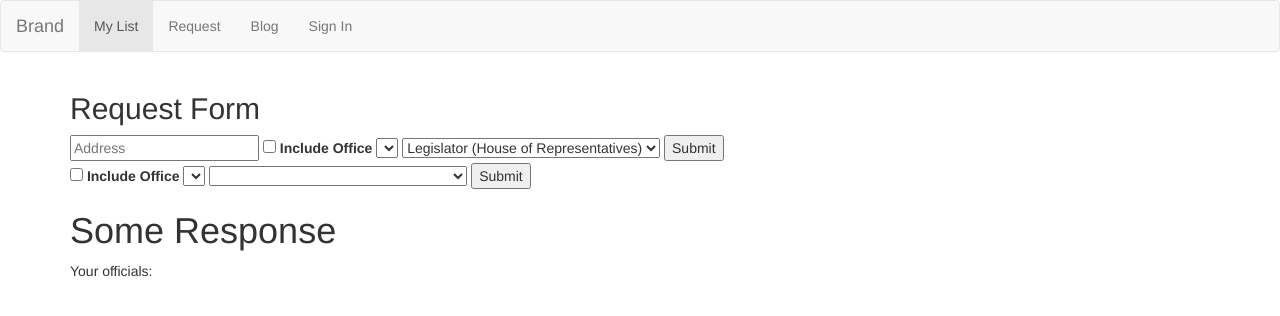
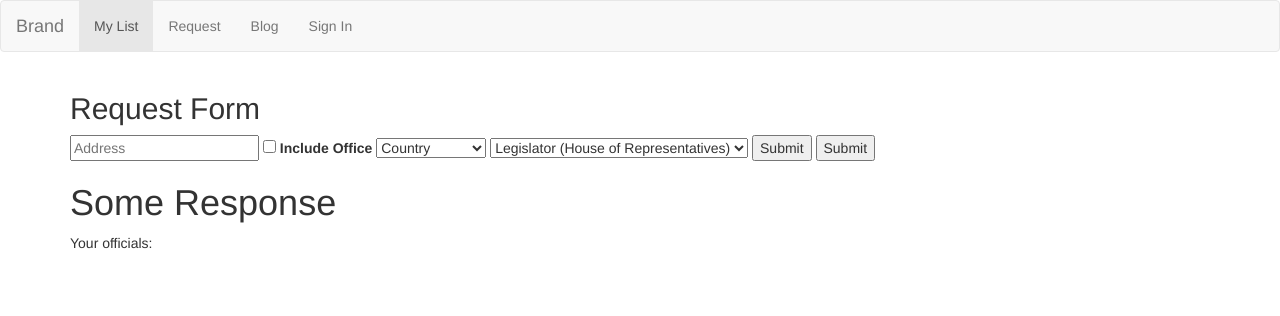
Before and after one commit to swrw90/contact-reps-app, a website: page public/index.html at #/reqInfo in a window 1280 px wide. Drawn offline with nearby package versions, Linux system fonts and the light colour scheme; some packages are replaced by stand-ins of ours; no server answers.

Commit message:
fixed offices display issue

```diff
--- a/models/billSchema.js
+++ b/models/billSchema.js
@@ -1,4 +1,4 @@
-//SCHEMAS
+//SCHEMA
 var mongoose = require("mongoose")
 var billSchema = new mongoose.Schema({
     title: String,
--- a/public/components/services/chamberListService.js
+++ b/public/components/services/chamberListService.js
@@ -1,15 +1,15 @@
 var app = angular.module("contactRepsApp");
 var chambers = [{
                 chamber: "house",
-                display: "House of Representatives"
+                view: "House of Representatives"
             },
             {
                 chamber: "senate",
-                display: "Senate"
+                view: "Senate"
             },
             {
                 chamber: "both",
-                display: "Both (For Passed Only"
+                view: "Both (For Passed Only"
             },
         ]
 app.constant("CHAMBERS", chambers);
--- a/public/components/services/congressListService.js
+++ b/public/components/services/congressListService.js
@@ -1,27 +1,27 @@
 var app = angular.module("contactRepsApp");
 var congress = [{
         number: "110",
-        display: "110th"
+        menu: "110th"
     },
     {
         number: "111",
-        display: "111th"
+        menu: "111th"
     },
     {
         number: "112",
-        display: "112th"
+        menu: "112th"
     },
     {
         number: "113",
-        display: "113th"
+        menu: "113th"
     },
     {
         number: "114",
-        display: "114th"
+        menu: "114th"
     },
     {
         number: "115",
-        display: "115th"
+        menu: "115th"
     },
 
 ]
--- a/public/components/services/repsApiReq.js
+++ b/public/components/services/repsApiReq.js
@@ -2,12 +2,9 @@ angular.module("contactRepsApp");
 app.service("repsApiReq", ["$http", function ($http) {
 
     this.getRepInfo = function (repsInfo) {
-
         var config = {
             params: repsInfo
         }
         return $http.get("https://www.googleapis.com/civicinfo/v2/representatives?key=AIzaSyCnS7XgZcVD8IfLIJlOZiuysz7S8p8BLcE", config);
-        // return $http.get("https://www.googleapis.com/civicinfo/v2/representatives?address=" + address + "&includeOffices=" + repsInfo.includeOffice + "&levels=" + repsInfo.levels + "&roles=" + repsInfo.types + "&key=AIzaSyCnS7XgZcVD8IfLIJlOZiuysz7S8p8BLcE");
-
     };
 }]);
--- a/public/components/user/formCtrl.js
+++ b/public/components/user/formCtrl.js
@@ -1,6 +1,5 @@
 var app = angular.module("contactRepsApp");
-app.controller("formCtrl", ["$scope", "roleService", "officesService", "repsApiReq", "congressListService", "chamberListService", "billReqService",
-function ($scope, roleService, officesService, repsApiReq, congressListService, chamberListService, billReqService) {
+app.controller("formCtrl", ["$scope", "roleService", "officesService", "repsApiReq", "congressListService", "chamberListService", "billReqService", function ($scope, roleService, officesService, repsApiReq, congressListService, chamberListService, billReqService) {
 
     $scope.addInfo = function (info) {
         repsApiReq.getRepInfo(info).then(function (response) {
@@ -16,7 +15,9 @@ function ($scope, roleService, officesService, repsApiReq, congressListService,
 
     };
 
-  $scope.addBill = function (bill) {
+    $scope.offices = officesService.getAllOffices();
+
+    $scope.addBill = function (bill) {
     billReqService.getBill(bill).then(function (response) {
         console.log(response.data);
         $scope.billInfo = response.data;
--- a/public/components/user/reqForm.html
+++ b/public/components/user/reqForm.html
@@ -6,16 +6,17 @@
     <select ng-model="info.levels" ng-options="office.level as office.label for office in offices"></select>
     <select ng-model="info.types" ng-options="role.role as role.display for role in roles"></select>
     <button type="submit" ng-click="addInfo(info)">Submit</button>
+    <button type="submit" ng-click="addBill(bill)">Submit</button>
 </form>
 
-<form>
+<!--<form>
 
     <input ng-model="bill.includeOffice" type="checkbox">
     <label>Include Office</label>
     <select ng-model="bill.levels" ng-options="office.level as office.label for office in offices"></select>
     <select ng-model="bill.types" ng-options="role.role as role.display for role in roles"></select>
     <button type="submit" ng-click="addBill(bill)">Submit</button>
-</form>
+</form>-->
 
 
 
```
Also changed, not shown: public/components/services/billReqService.js (+1 -6 lines), public/index.html (+0 -2 lines).
